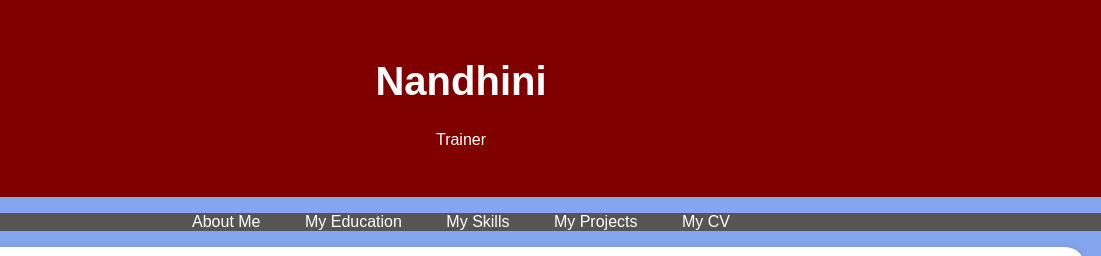
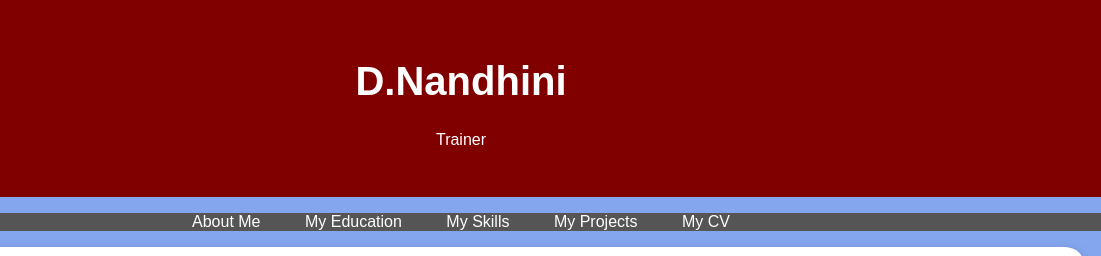
Before and after one commit to NANDHINI088221/Nandhini, a plain HTML site: page index.html in a window 1280 px wide. Shown: the top 256 px of the page, 179-1280 px from the left. Drawn offline with Linux system fonts and the light colour scheme.

Commit message:
Update and rename Index.html to index.html

```diff
--- a/Index.html
+++ b/index.html
@@ -97,7 +97,7 @@
     <header>
         <div class="header-content">
             <img src="./pic.jpg" alt="Your Profile Picture" class="profile-picture">
-            <h1>Nandhini</h1>
+            <h1>D.Nandhini</h1>
             <p>Trainer</p>
         </div>
     </header>
```
